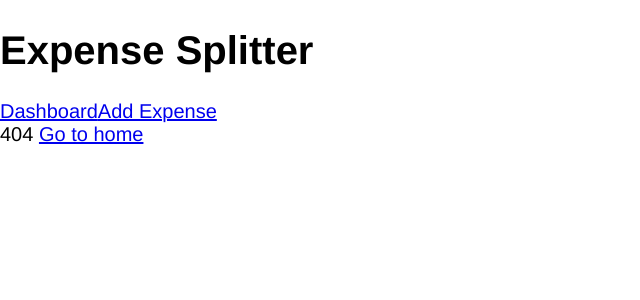
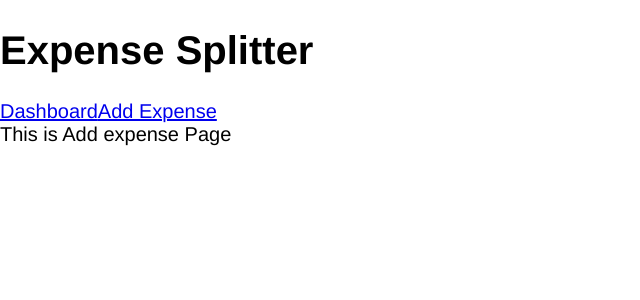
Before and after one commit to aryalprekshya/expense-splitter, a React (Create React App) app: page /edit/1 in a window 1280 px wide. Before the commit this address had no page. Shown: the top 300 px of the page, without its empty margins (0-640 px from the left). Built offline with nearby package versions, Linux system fonts and the light colour scheme.

Commit message:
deleted appRouter, added expense-context, expense-reducer adn edit-expense

```diff
--- a/src/App.js
+++ b/src/App.js
@@ -1,11 +1,32 @@
+import React, { useReducer } from "react";
+import { BrowserRouter, Route, Switch } from "react-router-dom";
 import "normalize.css/normalize.css";
 import "./styles/styles.scss";
-import AppRouter from "./routers/AppRouter.jsx";
+import ExpenseContext from "./component/context/ExpenseContext.jsx";
+import expenseReducer from "./component/reducers/ExpenseReducer";
+import Header from "./component/Header.jsx";
+import Dashboard from "./views/Dashboard.jsx";
+import AddExpense from "./views/AddExpense.jsx";
+import NotFoundPage from "./views/NotFoundPage.jsx";
 
 function App() {
+  const [expense, expenseDispatch] = useReducer(expenseReducer, {
+    expense: [],
+  });
+
   return (
     <div className="App">
-      <AppRouter />
+      <BrowserRouter>
+        <ExpenseContext.Provider value={[expense, expenseDispatch]}>
+          <Header />
+          <Switch>
+            <Route path="/" component={Dashboard} exact={true} />
+            <Route path="/add-expense" component={AddExpense} />
+            <Route path="/edit/:id" component={AddExpense} />
+            <Route component={NotFoundPage} />
+          </Switch>
+        </ExpenseContext.Provider>
+      </BrowserRouter>
     </div>
   );
 }
--- /dev/null
+++ b/src/component/context/ExpenseContext.jsx
@@ -0,0 +1,5 @@
+import React from "react";
+
+const expenseContext = React.createContext();
+
+export default expenseContext;
--- /dev/null
+++ b/src/component/reducers/ExpenseReducer.jsx
@@ -0,0 +1,10 @@
+const ExpenseReducer = (state, action) => {
+  switch (action.type) {
+    case "ADD_EXPENSE":
+      return null;
+    default:
+      return state;
+  }
+};
+
+export default ExpenseReducer;
--- a/src/routers/AppRouter.jsx
+++ /dev/null
@@ -1,23 +0,0 @@
-import React from "react";
-import { BrowserRouter, Route, Switch } from "react-router-dom";
-import Header from "../component/Header";
-import Dashboard from "../views/Dashboard.jsx";
-import AddExpense from "../views/AddExpense.jsx";
-import NotFoundPage from "../views/NotFoundPage.jsx";
-
-export default function AppRouter() {
-  return (
-    <div>
-      <BrowserRouter>
-        <div>
-          <Header />
-          <Switch>
-            <Route path="/" component={Dashboard} exact={true} />
-            <Route path="/add-expense" component={AddExpense} />
-            <Route component={NotFoundPage} />
-          </Switch>
-        </div>
-      </BrowserRouter>
-    </div>
-  );
-}
--- /dev/null
+++ b/src/views/EditExpense.jsx
@@ -0,0 +1,5 @@
+import React from "react";
+
+export default function EditExpense(props) {
+  return <div>This is Edit expense for {props.match.params.id}</div>;
+}
```
